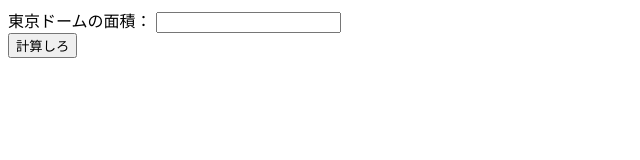
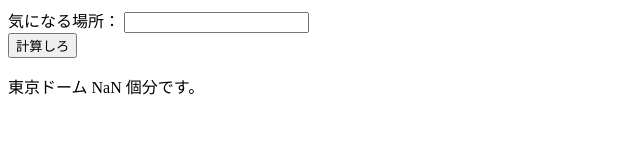
Before and after one commit to rintarotajima/Javascript, a plain HTML site: page createApp/tokyo_dome_calculator.html in a window 1280 px wide. Both pictures are taken after a click on the button "計算しろ". Shown: the whole page, without its empty margins (0-640 px from the left). Drawn offline with Linux system fonts and the light colour scheme.

Commit message:
[add]計算機能

```diff
--- a/createApp/tokyo_dome_calculator.html
+++ b/createApp/tokyo_dome_calculator.html
@@ -8,11 +8,11 @@
 
 <body>
     <div>
-        <label for="inputArea">東京ドームの面積：</label>
+        <label for="inputArea">気になる場所：</label>
         <input type="number" id="inputArea">
     </div>
 
-    <button id="addBtn">計算しろ</button>
+    <button id="calculateBtn">計算しろ</button>
 
     <p id="result"></p>
 
--- a/createApp/tokyo_dome_calculator.js
+++ b/createApp/tokyo_dome_calculator.js
@@ -0,0 +1,22 @@
+// DOM要素の取得
+const button = document.getElementById("calculateBtn");
+const inputArea = document.getElementById("inputArea");
+const result = document.getElementById("result");
+
+// 東京ドームの面積（平方メートル）
+const tokyoDomeArea = 46315;
+
+// 東京ドーム何個分を計算して表示する関数
+function calculateTokyoDome() {
+    // 入力された面積を取得
+    const area = parseFloat(inputArea.value);
+
+    // 東京ドームの個数を計算
+    const numberOfTokyoDomes = area / tokyoDomeArea;
+
+    // 結果を表示
+    result.textContent = `東京ドーム ${numberOfTokyoDomes.toFixed(2)} 個分です。`;
+}
+
+// イベントリスナーの設定
+button.addEventListener("click", calculateTokyoDome);
```
